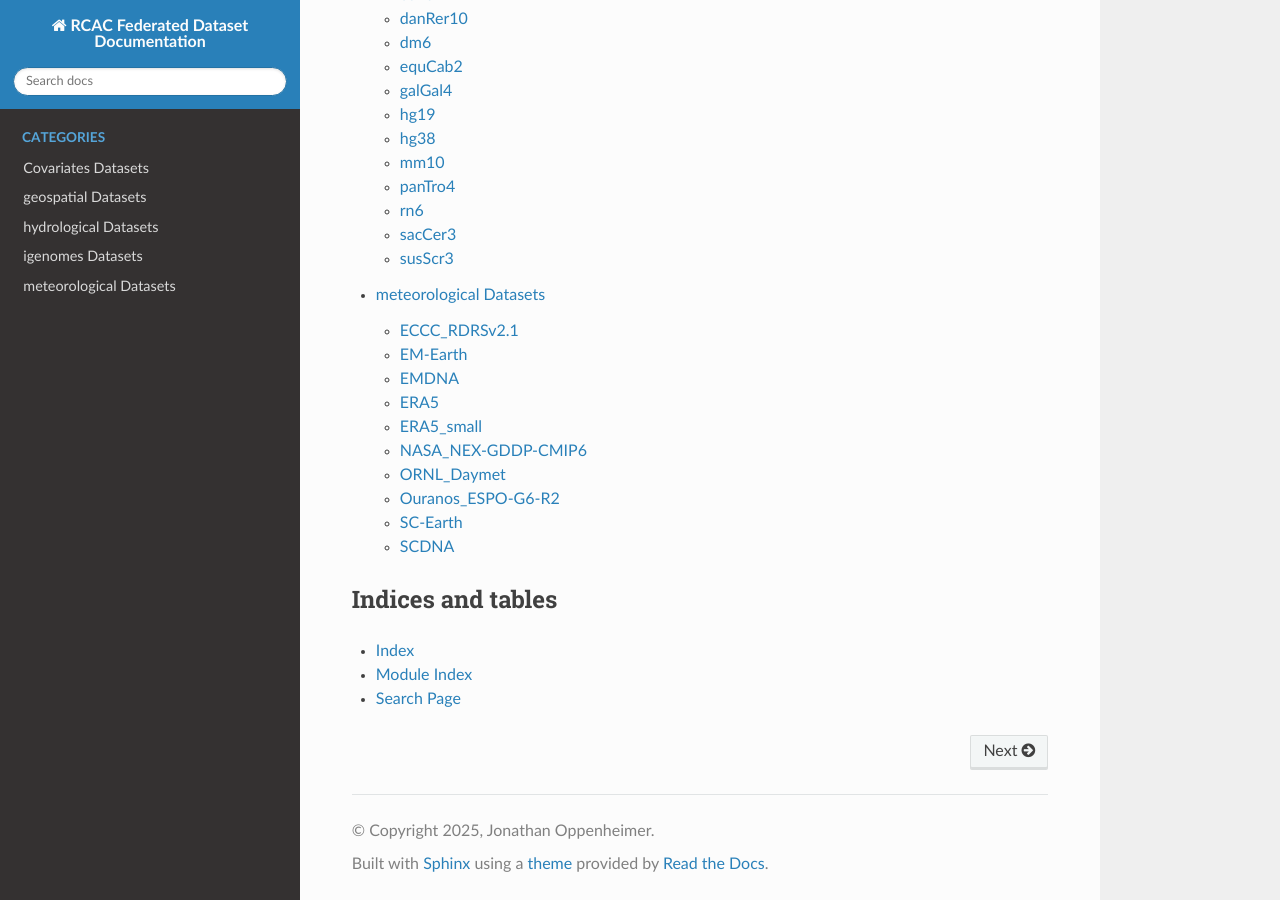
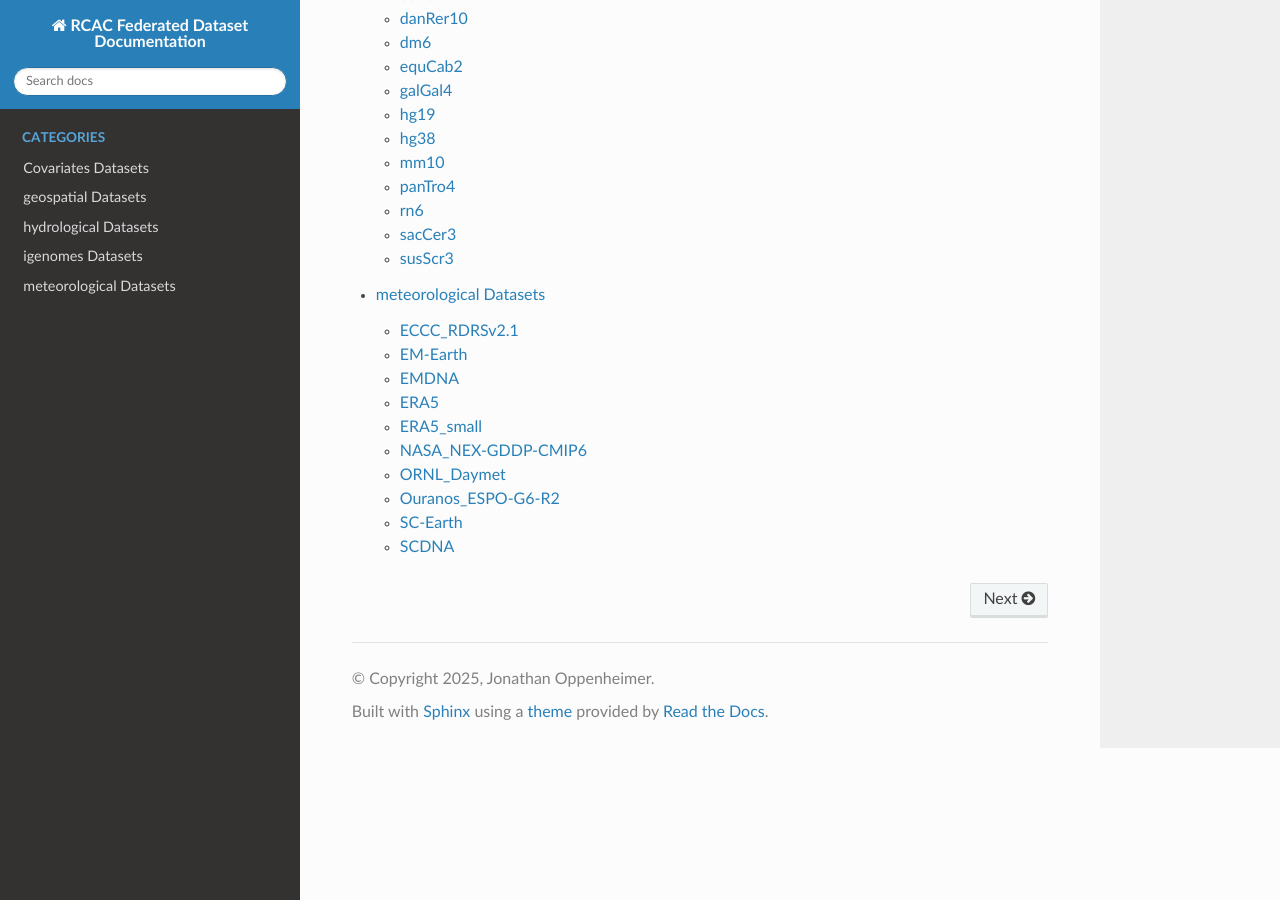
Before and after one commit to PurdueRCAC/DatasetDocs, a Sphinx documentation site: the page built from docs/index.rst, in a window 1280 px wide and 900 px high, scrolled down 1845 px. Built offline with Sphinx 7.4.7 and the Read the Docs theme 3.1.0, drawn with Linux system fonts in a browser that asks for light colours; some of the changed lines change nothing that is shown.

Commit message:
Comment out indices and tables in index.rst
Comment out indices and tables section in documentation.

```diff
--- a/docs/index.rst
+++ b/docs/index.rst
@@ -14,9 +14,10 @@
    igenomes/index
    meteorological/index
 
-Indices and tables
-==================
+.. Comment out before we make them work...
+   Indices and tables
+   ==================
 
-* :ref:`genindex`
-* :ref:`modindex`
-* :ref:`search`
+   * :ref:`genindex`
+   * :ref:`modindex`
+   * :ref:`search`
```
